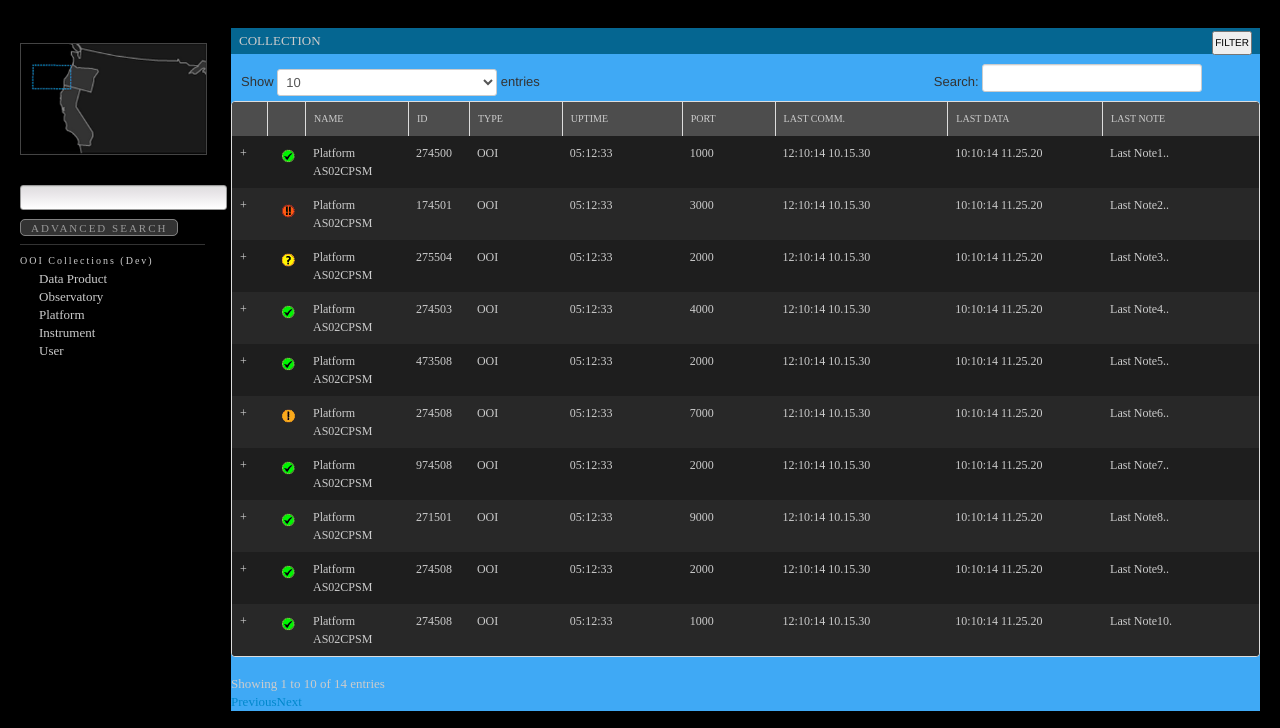
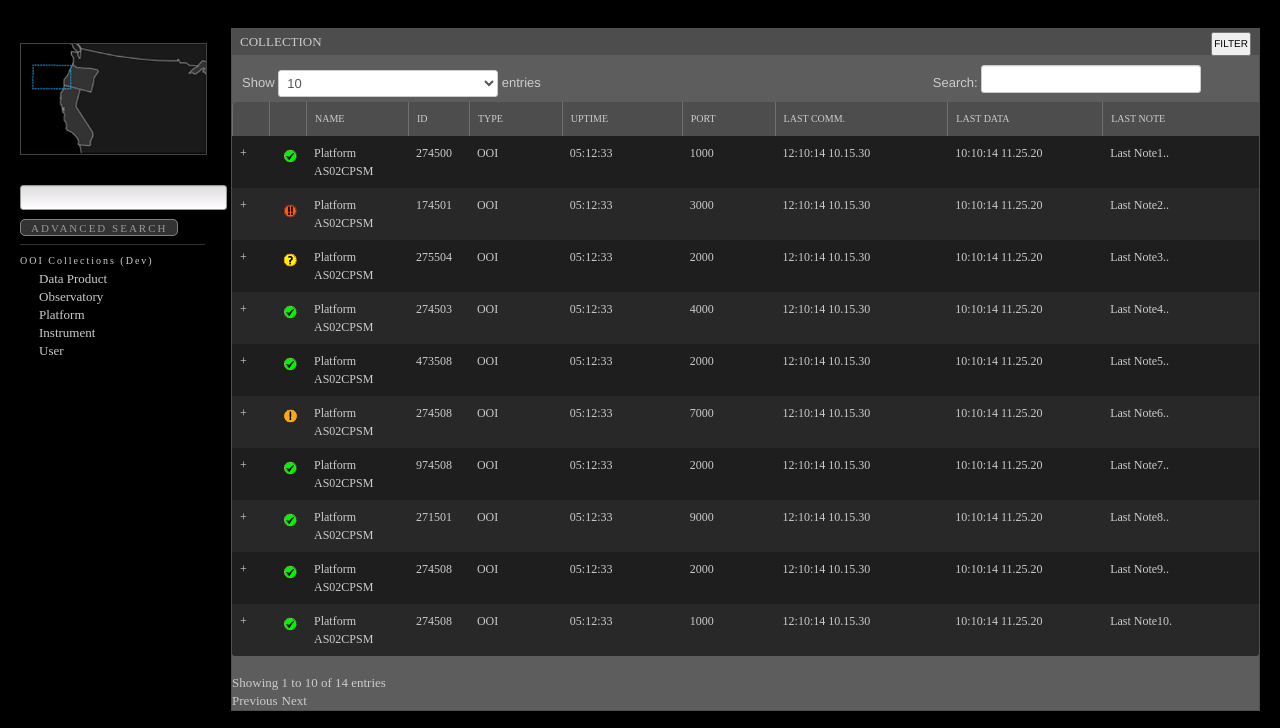
Before and after one commit to ooici/ion-ux, a Flask app: page /dev/datatable in a window 1280 px wide. Shown: the part 72-800 px from the top of the page. Run offline with Flask 2, Linux system fonts and the light colour scheme; parts of the project's set-up code (start-up, migrations or seed data) failed here and were passed over; some libraries are stand-ins or nearby versions; some web fonts are replaced.

Commit message:
Improved datatables styling.

```diff
--- a/static/css/dark-datatable.css
+++ b/static/css/dark-datatable.css
@@ -7,9 +7,18 @@ table.table tr.even td {
 table.table tr.odd td {
     background-color:#1E1E1E;
 }
-
+.datatable-container {
+    border:1px solid #4f4f4f;
+}
 .dataTables_wrapper {
-    background-color:#3FA9F5;
+    background-color:#5D5D5D;
+}
+.dataTables_wrapper label {
+    color:#ccc;
+}
+.dataTable {
+    border:none;
+    clear:both;
 }
 .dataTables_filter {
     float:right;
@@ -30,9 +39,16 @@ table.table tr.odd td {
     display:inline;
     margin-bottom:0px;
 }
-
+.dataTables_paginate a {
+    cursor:pointer;
+    margin:2px 4px 2px 0px;
+    color:#ccc;
+}
+.table-bordered tr th {
+    border-left:1px solid #6f6f6f;
+}
 .filter-header {
-    background-color:#056691;
+    background-color:#4D4D4D;
     text-transform:uppercase;
     padding:4px 8px;
 }
@@ -57,8 +73,9 @@ table.table tr.odd td {
 
 .filter-items {
     display:none;
-    background-color:#3FA9F5;
-    border-bottom:1px solid #f0f0f0;
+    background-color:#4d4d4d;
+    border-bottom:1px solid #6f6f6f;
+    border-top:1px solid #6f6f6f;
 }
 .filter-item {
     font-size:10px;
@@ -75,7 +92,7 @@ table.table tr.odd td {
     font-size:18px;
     padding:0px 6px;
     margin:5px;
-    background-color:#056691;
+    background-color:#6f6f6f;
     cursor:pointer;
     position:relative;
     top:4px;
```
